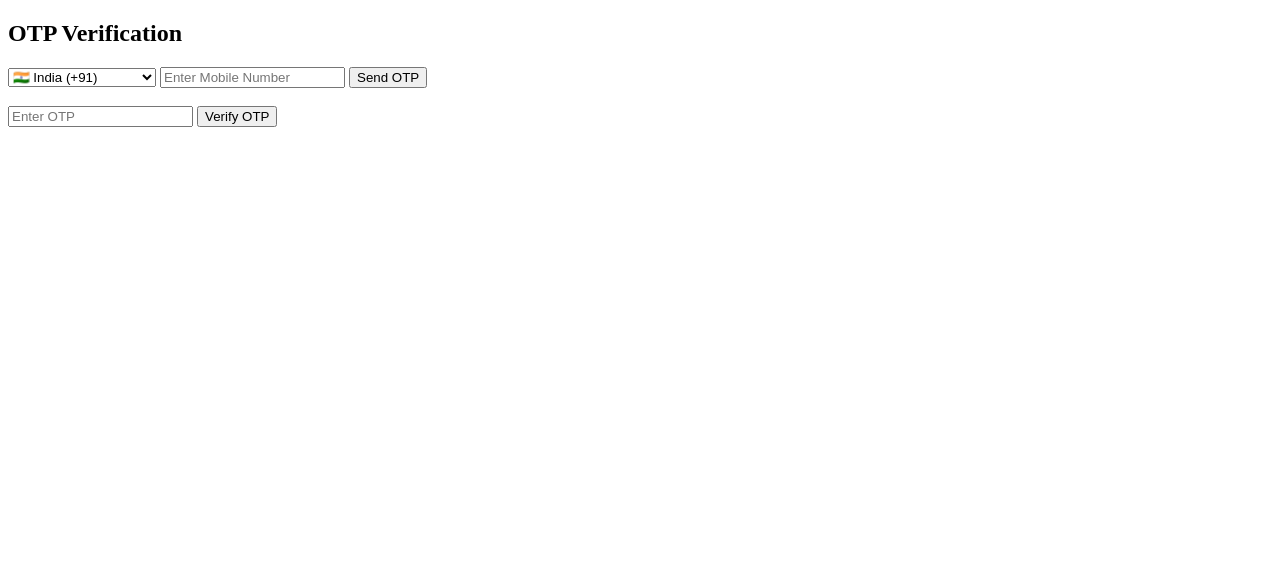
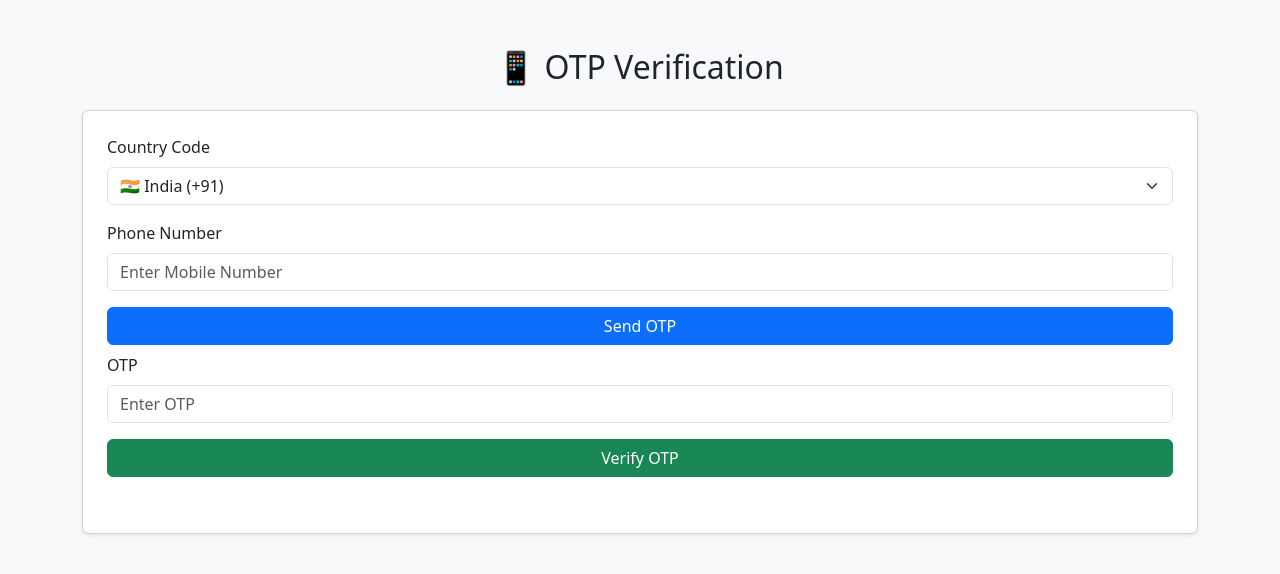
Before and after one commit to Suyash-Pal/django_login, a Django app: page / in a window 1280 px wide. Shown: the top 574 px of the page. Run offline with Django 5.2, Linux system fonts and the light colour scheme.

Commit message:
UI Changes

```diff
--- a/otpverify/templates/index.html
+++ b/otpverify/templates/index.html
@@ -5,26 +5,41 @@
 <head>
     <meta charset="UTF-8">
     <title>OTP Verification</title>
+    <link href="https://cdn.jsdelivr.net/npm/bootstrap@5.3.3/dist/css/bootstrap.min.css" rel="stylesheet">
     <script src="{% static 'script.js' %}" defer></script>
     <meta name="csrf-token" content="{{ csrf_token }}">
 </head>
 <body>
-    <h2>OTP Verification</h2>
-    <select id="country">
-    <option value="+91">🇮🇳 India (+91)</option>
-    <option value="+1">🇺🇸 USA/Canada (+1)</option>
-    <option value="+44">🇬🇧 UK (+44)</option>
-    <option value="+61">🇦🇺 Australia (+61)</option>
-    <option value="+81">🇯🇵 Japan (+81)</option>
-    <!-- Add more countries as needed -->
-    </select>
+   <body class="bg-light">
+    <div class="container mt-5">
+        <h2 class="text-center mb-4">📱 OTP Verification</h2>
+        <form class="card p-4 shadow-sm">
+            <div class="mb-3">
+                <label for="country" class="form-label">Country Code</label>
+                <select id="country" class="form-select">
+                    <option value="+91">🇮🇳 India (+91)</option>
+                    <option value="+1">🇺🇸 USA/Canada (+1)</option>
+                    <!-- ... -->
+                </select>
+            </div>
 
-<input type="text" id="mobile" placeholder="Enter Mobile Number" />
+            <div class="mb-3">
+                <label for="mobile" class="form-label">Phone Number</label>
+                <input type="text" id="mobile" class="form-control" placeholder="Enter Mobile Number">
+            </div>
 
-    <button onclick="sendOTP()">Send OTP</button>
-    <br><br>
-    <input type="text" id="otp" placeholder="Enter OTP">
-    <button onclick="verifyOTP()">Verify OTP</button>
-    <p id="result"></p>
+            <button type="button" class="btn btn-primary w-100 mb-2" onclick="sendOTP()">Send OTP</button>
+
+            <div class="mb-3">
+                <label for="otp" class="form-label">OTP</label>
+                <input type="text" id="otp" class="form-control" placeholder="Enter OTP">
+            </div>
+
+            <button type="button" class="btn btn-success w-100" onclick="verifyOTP()">Verify OTP</button>
+
+            <p class="text-center mt-3" id="result"></p>
+        </form>
+    </div>
+</body>
 </body>
 </html>
```
